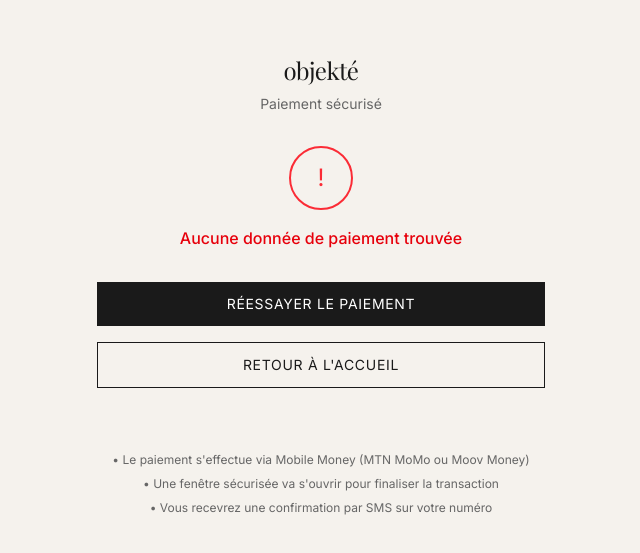
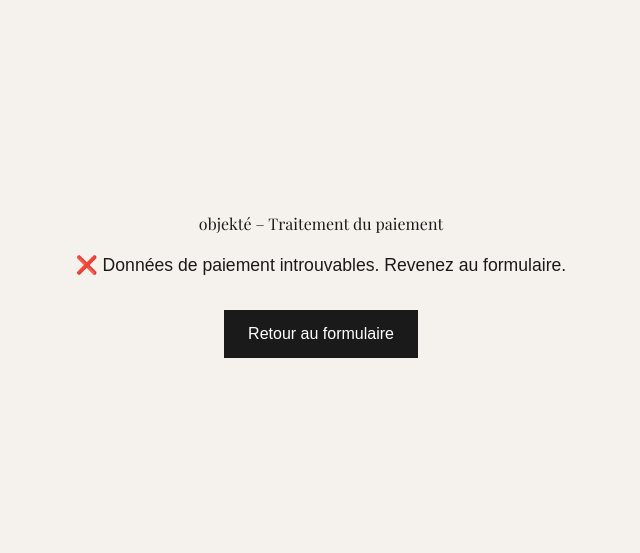
Before and after one commit to gemusic/objekte-site, a Next.js app: page /kkiapay-paiement in a window 1280 px wide. Shown: the part 115-668 px from the top of the page, without its empty margins (319-959 px from the left). Built offline with nearby package versions, Linux system fonts and the light colour scheme; a web font is replaced by a local one.

Commit message:
Update page.tsx

```diff
--- a/app/kkiapay-paiement/page.tsx
+++ b/app/kkiapay-paiement/page.tsx
@@ -1,193 +1,118 @@
 "use client";
-
-import { useState, useEffect } from "react";
+import { useEffect, useState } from "react";
 import Script from "next/script";
-import { useRouter } from "next/navigation";
 
 export default function KkiapayPaymentPage() {
-  const router = useRouter();
-  const [paymentData, setPaymentData] = useState<any>(null);
-  const [isProcessing, setIsProcessing] = useState(true);
-  const [error, setError] = useState<string | null>(null);
+  const [status, setStatus] = useState("⏳ Initialisation...");
 
   useEffect(() => {
-    // Récupérer les données depuis sessionStorage
+    const initPayment = () => {
       const storedData = sessionStorage.getItem("objekte_payment_data");
-
-    if (storedData) {
-      try {
-        const data = JSON.parse(storedData);
-        setPaymentData(data);
-        console.log("Données de paiement récupérées:", data);
-      } catch (err) {
-        setError("Données de paiement invalides");
-        setIsProcessing(false);
-      }
-    } else {
-      setError("Aucune donnée de paiement trouvée");
-      setIsProcessing(false);
-    }
-  }, []);
-
-  const openKkiapay = () => {
-    if (!paymentData) {
-      setError("Données de paiement manquantes");
+      if (!storedData) {
+        setStatus("❌ Données de paiement introuvables. Revenez au formulaire.");
         return;
       }
 
-    if (typeof window !== 'undefined' && window.kkiapay) {
-      setIsProcessing(true);
+      const paymentData = JSON.parse(storedData);
+      console.log("Données récupérées:", paymentData);
 
-      // Configuration KKiaPay
+      // 1. CRITICAL: Wait for KKiaPay to be available
+      if (!window.kkiapay) {
+        setStatus("⏳ Chargement du module de paiement...");
+        console.error("KKiaPay non détecté dans `window`. Vérifiez le chargement du script.");
+        return;
+      }
+
+      // 2. Prepare configuration
       const config = {
         amount: "14500",
-        key: "8d810e82c04368c5d2c7592b1ac9d71095a51a05",
+        key: "8d810e82c04368c5d2c7592b1ac9d71095a51a05", // Verify this is your PRODUCTION public key
         callback: `${window.location.origin}/confirmation`,
-        sandbox: false,
+        sandbox: false, // MUST be false for real payments
         paymentmethod: "momo",
         theme: "#1A1A1A",
         position: "center",
         name: paymentData.fullName,
         email: paymentData.email,
         phone: paymentData.phone,
-        data: JSON.stringify({
-          fullName: paymentData.fullName,
-          email: paymentData.email,
-          phone: paymentData.phone,
-          address: paymentData.address
-        })
       };
+      console.log("Configuration KKiaPay:", config);
 
-      console.log("Ouverture du widget KKiaPay avec config:", config);
-
-      window.kkiapay.open(config);
-
-      // Écouteurs d'événements
-      window.kkiapay.addSuccessListener((response: any) => {
+      // 3. Setup listeners BEFORE opening
+      window.kkiapay.addSuccessListener((response) => {
         console.log("✅ Paiement réussi:", response);
-        // Nettoyer le sessionStorage
         sessionStorage.removeItem("objekte_payment_data");
-        // Rediriger vers la confirmation
+        setStatus("✅ Paiement accepté ! Redirection...");
         window.location.href = "/confirmation";
       });
 
-      window.kkiapay.addFailedListener((err: any) => {
-        console.error("❌ Paiement échoué:", err);
-        setError("Le paiement a échoué. Veuillez réessayer.");
-        setIsProcessing(false);
+      window.kkiapay.addFailedListener((error) => {
+        console.error("❌ Paiement échoué:", error);
+        setStatus(`❌ Échec: ${error?.message || "Veuillez réessayer."}`);
       });
-    } else {
-      setError("Le système de paiement n'est pas disponible");
-      setIsProcessing(false);
-    }
+
+      // 4. Open the widget
+      setStatus("🔗 Ouverture de l'interface de paiement...");
+      window.kkiapay.open(config);
     };
 
-  useEffect(() => {
-    // Ouvrir automatiquement KKiaPay quand le script est chargé
-    if (paymentData && typeof window !== 'undefined' && window.kkiapay) {
-      setTimeout(() => {
-        openKkiapay();
-      }, 500); // Petit délai pour s'assurer que tout est chargé
-    }
-  }, [paymentData]);
+    // Try to initialize when component mounts
+    initPayment();
+  }, []); // Empty dependency array: runs once on mount
 
   return (
-    <div className="min-h-screen bg-[#F5F2ED] flex flex-col items-center justify-center p-6">
-      {/* Script KKiaPay */}
+    <>
+      {/* Load KKiaPay Script */}
       <Script
         src="https://cdn.kkiapay.me/k.js"
         strategy="afterInteractive"
         onLoad={() => {
-          console.log("✅ Script KKiaPay chargé");
-          if (paymentData) {
-            openKkiapay();
+          console.log("✅ Script KKiaPay chargé.");
+          // Re-try initialization once the script is confirmed loaded
+          const storedData = sessionStorage.getItem("objekte_payment_data");
+          if (storedData) {
+            const initPayment = () => {
+              // ... (same initialization logic as in useEffect) ...
+            };
+            initPayment();
           }
         }}
         onError={() => {
-          console.error("❌ Erreur de chargement du script KKiaPay");
-          setError("Impossible de charger le système de paiement");
-          setIsProcessing(false);
+          console.error("❌ Échec du chargement du script KKiaPay.");
+          setStatus("❌ Impossible de charger le service de paiement. Rechargez la page.");
         }}
       />
 
-      <div className="max-w-md w-full text-center space-y-8">
-        {/* Logo */}
-        <div className="mb-8">
-          <h1 className="text-2xl font-playfair tracking-tight">objekté</h1>
-          <p className="text-sm text-muted-foreground mt-2">Paiement sécurisé</p>
-        </div>
-
-        {/* Statut */}
-        <div className="space-y-4">
-          {isProcessing && !error && (
-            <>
-              <div className="w-16 h-16 border-4 border-[#1A1A1A] border-t-transparent rounded-full animate-spin mx-auto"></div>
-              <p className="text-sm text-muted-foreground">
-                Ouverture du système de paiement...
-              </p>
-            </>
-          )}
-
-          {error && (
-            <div className="space-y-4">
-              <div className="w-16 h-16 border-2 border-red-500 rounded-full flex items-center justify-center mx-auto">
-                <span className="text-red-500 text-2xl">!</span>
-              </div>
-              <p className="text-red-600 font-medium">{error}</p>
-
-              <div className="space-y-4 pt-4">
+      {/* Simple Status Page */}
+      <div style={{
+        minHeight: '100vh',
+        display: 'flex',
+        flexDirection: 'column',
+        alignItems: 'center',
+        justifyContent: 'center',
+        padding: '2rem',
+        textAlign: 'center',
+        fontFamily: 'sans-serif'
+      }}>
+        <h1>objekté – Traitement du paiement</h1>
+        <p style={{ marginTop: '1rem', fontSize: '1.1rem' }}>{status}</p>
+        {/* Show a retry button if failed */}
+        {status.startsWith("❌") && (
           <button
-                  onClick={() => {
-                    if (paymentData) {
-                      openKkiapay();
-                    } else {
-                      router.push("/paiement");
-                    }
+            onClick={() => window.location.href = "/paiement"}
+            style={{
+              marginTop: '2rem',
+              padding: '0.75rem 1.5rem',
+              backgroundColor: '#1A1A1A',
+              color: 'white',
+              border: 'none',
+              cursor: 'pointer'
             }}
-                  className="w-full bg-[#1A1A1A] text-white py-3 text-sm uppercase tracking-wider hover:bg-black transition-colors"
           >
-                  Réessayer le paiement
+            Retour au formulaire
           </button>
-
-                <button
-                  onClick={() => router.push("/")}
-                  className="w-full border border-[#1A1A1A] py-3 text-sm uppercase tracking-wider hover:bg-[#1A1A1A] hover:text-white transition-all"
-                >
-                  Retour à l'accueil
-                </button>
-              </div>
-            </div>
         )}
       </div>
-
-        {/* Informations de paiement */}
-        {paymentData && (
-          <div className="bg-white p-6 rounded-sm border border-[#E1E1E1] mt-8 text-left">
-            <h3 className="text-xs uppercase tracking-wider mb-4">Récapitulatif</h3>
-            <div className="space-y-3 text-sm">
-              <div className="flex justify-between">
-                <span className="text-muted-foreground">Produit :</span>
-                <span>Objet n°01 - Purificateur</span>
-              </div>
-              <div className="flex justify-between">
-                <span className="text-muted-foreground">Client :</span>
-                <span>{paymentData.fullName}</span>
-              </div>
-              <div className="flex justify-between">
-                <span className="text-muted-foreground">Montant :</span>
-                <span className="font-playfair">14 500 FCFA</span>
-              </div>
-            </div>
-          </div>
-        )}
-
-        {/* Instructions */}
-        <div className="text-xs text-muted-foreground space-y-2 pt-8">
-          <p>• Le paiement s'effectue via Mobile Money (MTN MoMo ou Moov Money)</p>
-          <p>• Une fenêtre sécurisée va s'ouvrir pour finaliser la transaction</p>
-          <p>• Vous recevrez une confirmation par SMS sur votre numéro</p>
-        </div>
-      </div>
-    </div>
+    </>
   );
 }
```
Lines whose indentation alone changed are shown as unchanged.
